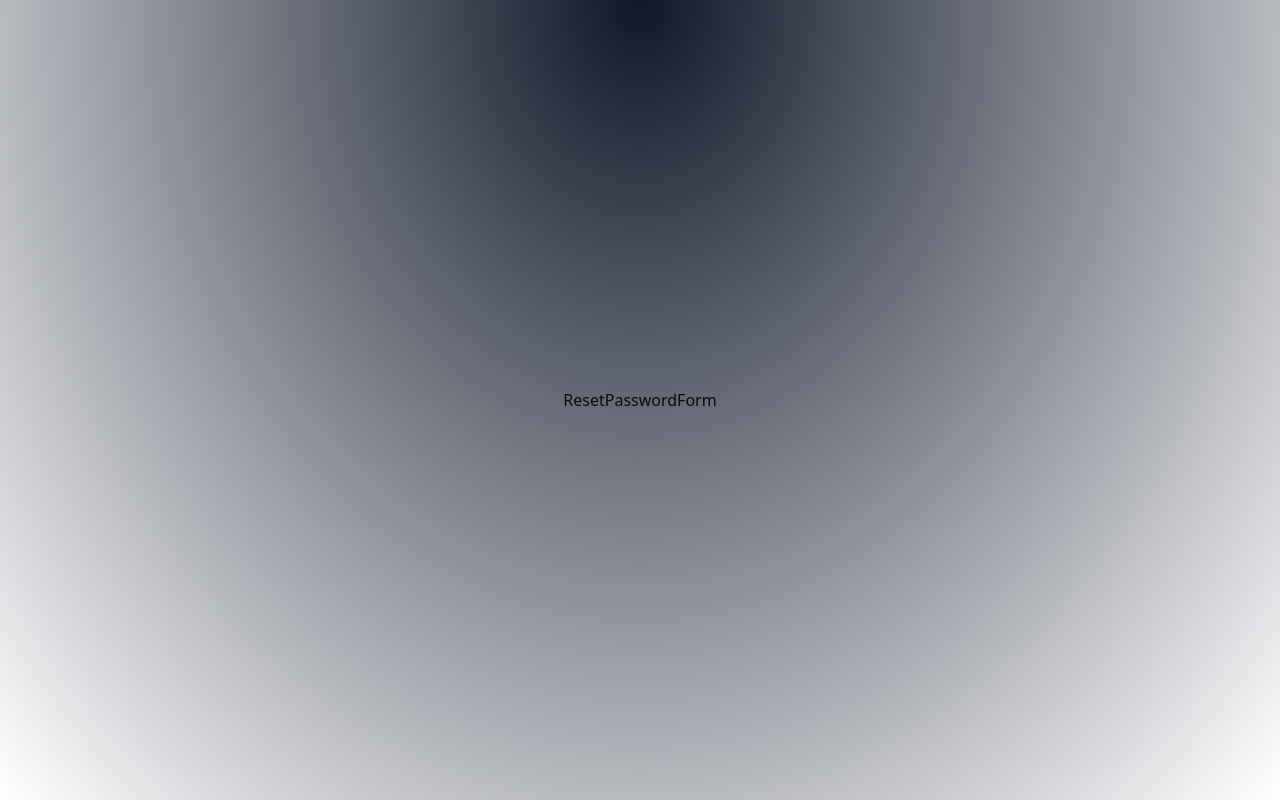
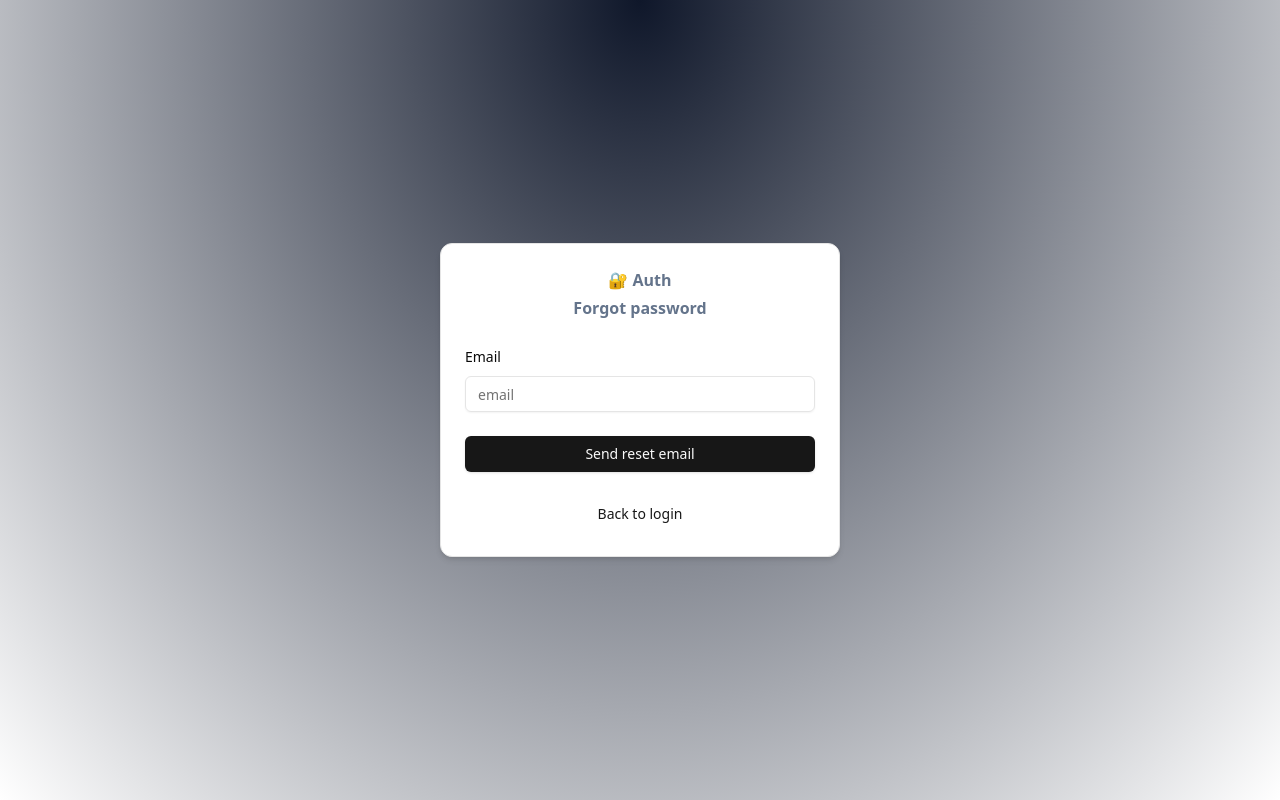
Before and after one commit to faridomarAf/next-s-auth-app, a Next.js app: page /reset in a window 1280 px wide. Built offline with nearby package versions, Linux system fonts and the light colour scheme.

Commit message:
create resetSchema at schema folder & modify reset-form.tsx

```diff
--- a/components/auth/reset-password-form.tsx
+++ b/components/auth/reset-password-form.tsx
@@ -1,7 +1,79 @@
-import React from 'react'
+'use client'
+import * as z from 'zod';
+import {zodResolver} from '@hookform/resolvers/zod';
+import React, { useState, useTransition } from 'react'
+import { CardWrapper } from './card-wrapper'
+import { useForm } from 'react-hook-form';
+import { ResetSchema } from '@/schemas';
+import { HandleFormSubmit } from '@/utils/handleFormSubmit';
+import { Form, FormControl, FormField, FormItem, FormLabel, FormMessage } from '../ui/form';
+import { Input } from '../ui/input';
+import { FormError } from '../form-error';
+import FormSuccess from '../form-success';
+import { Button } from '../ui/button';
 
 export default function ResetPasswordForm() {
+    const [error, setError] = useState<string | undefined>("");
+    const [success, setSuccess] = useState<string | undefined>("");
+    const [isPending, startTransition] = useTransition();
+
+    const form = useForm<z.infer<typeof ResetSchema>>({
+        resolver: zodResolver(ResetSchema),
+        defaultValues:{
+            email:""
+        }
+    });
+
+
+    const onSubmitHandler = async (values: z.infer<typeof ResetSchema>)=>{
+        setError("");
+        setSuccess("");
+
+        console.log(values);
+
+        startTransition(()=>{
+            HandleFormSubmit(values, {action:reset, setError, setSuccess})
+        })
+    }
+
+
   return (
-    <div>ResetPasswordForm</div>
+    <CardWrapper
+    headerLabel='Forgot password'
+    backButtonLabel='Back to login'
+    backButtonHref='/login'
+    >
+      <Form {...form}>
+         <form
+         onSubmit={form.handleSubmit(onSubmitHandler)}
+         className='flex flex-col space-y-6'
+         >
+           <div className='space-y-4'>
+            <FormField
+            control={form.control}
+            name='email'
+            render={({field})=>(
+                <FormItem>
+                <FormLabel>Email</FormLabel>
+                <FormControl>
+                    <Input
+                    {...field}
+                    placeholder='email'
+                    type='email'
+                    />
+                </FormControl>
+                <FormMessage/>
+            </FormItem>
+            )}
+            />
+           </div>
+           <FormError message={error}/>
+            <FormSuccess message={success}/>
+            <Button disabled={isPending} className='w-full' type='submit'>
+               {isPending ? "Loading..." : "Send reset email"}
+            </Button>
+         </form>
+      </Form>
+    </CardWrapper>
   )
 }
--- a/schemas/index.ts
+++ b/schemas/index.ts
@@ -21,3 +21,9 @@ export const RegisterSchema = z.object({
         message: "minimum password 6 characters required!"
     })
 })
+
+export const ResetSchema = z.object({
+    email: z.string().email({
+        message: "Email is required!"
+    })
+})
```
